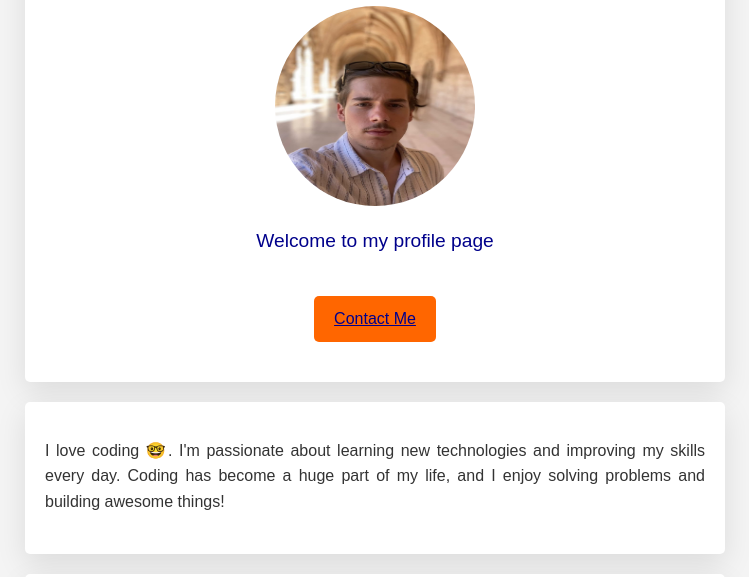
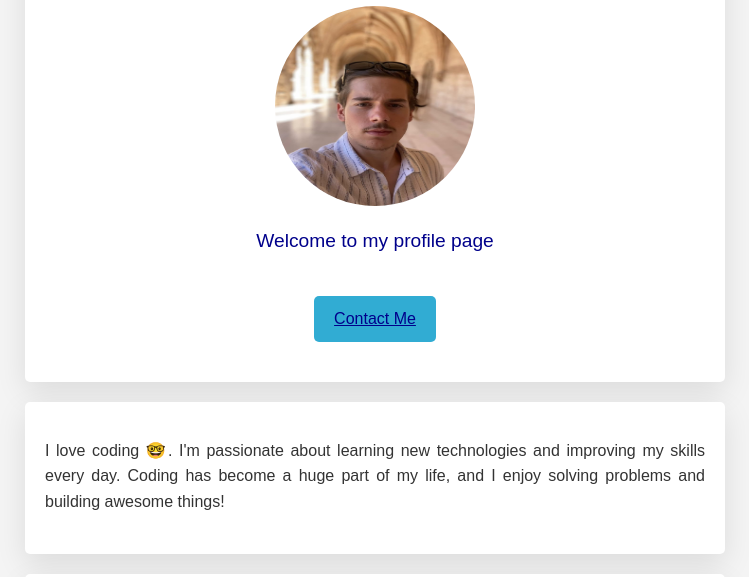
Before and after one commit to natanzps/my-profile, a plain HTML site: page index.html in a window 1280 px wide. In both pictures the pointer is over the link "Contact Me". Shown: the part 145-722 px from the top of the page, without its empty margins (265-1014 px from the left). Drawn offline with Linux system fonts and the light colour scheme.

Commit message:
Update style.css

```diff
--- a/style.css
+++ b/style.css
@@ -62,7 +62,7 @@ header p {
 }
 
 .btn-main:hover {
-  background-color: #FF6600; /* Couleur plus claire au survol */
+  background-color: #31ACD3; /* Couleur plus claire au survol */
 }
 
 /* --- Section Titles (h1, h2, h3) --- */
```
